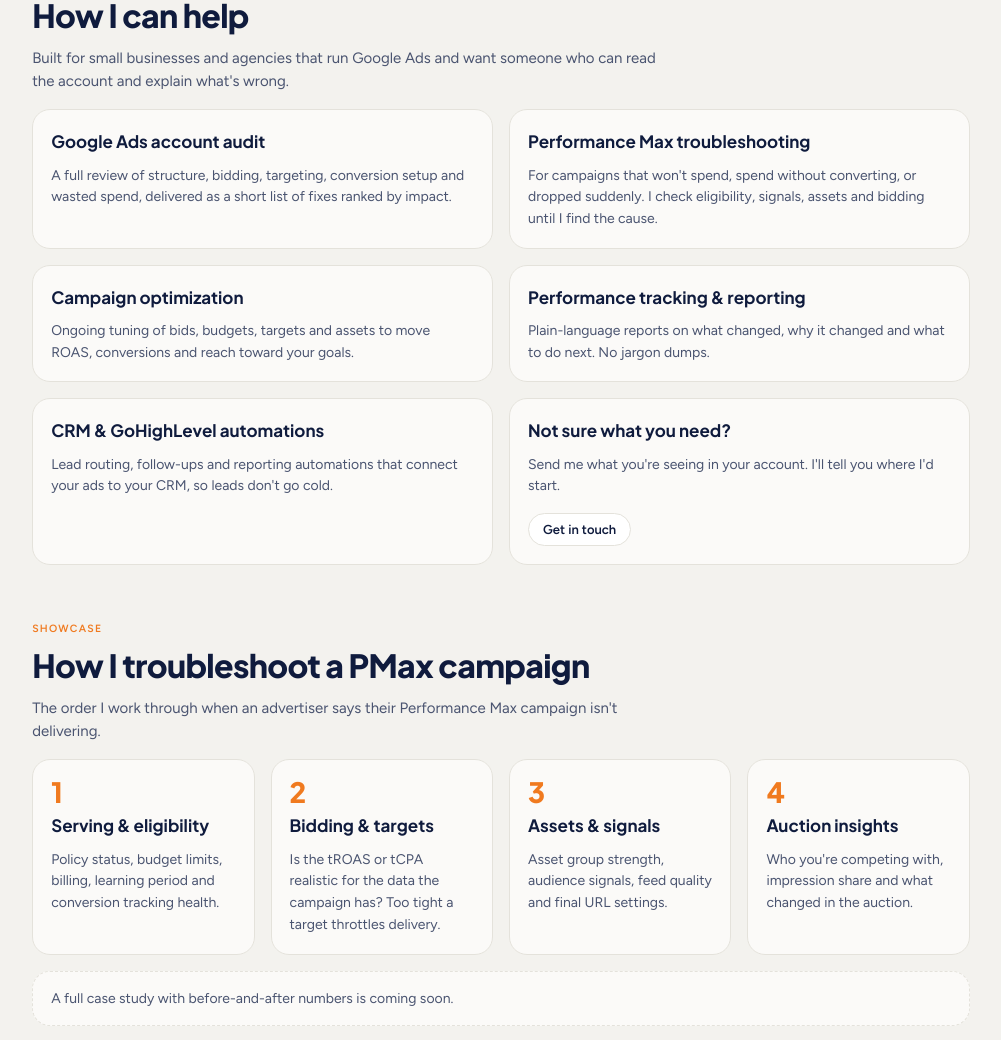
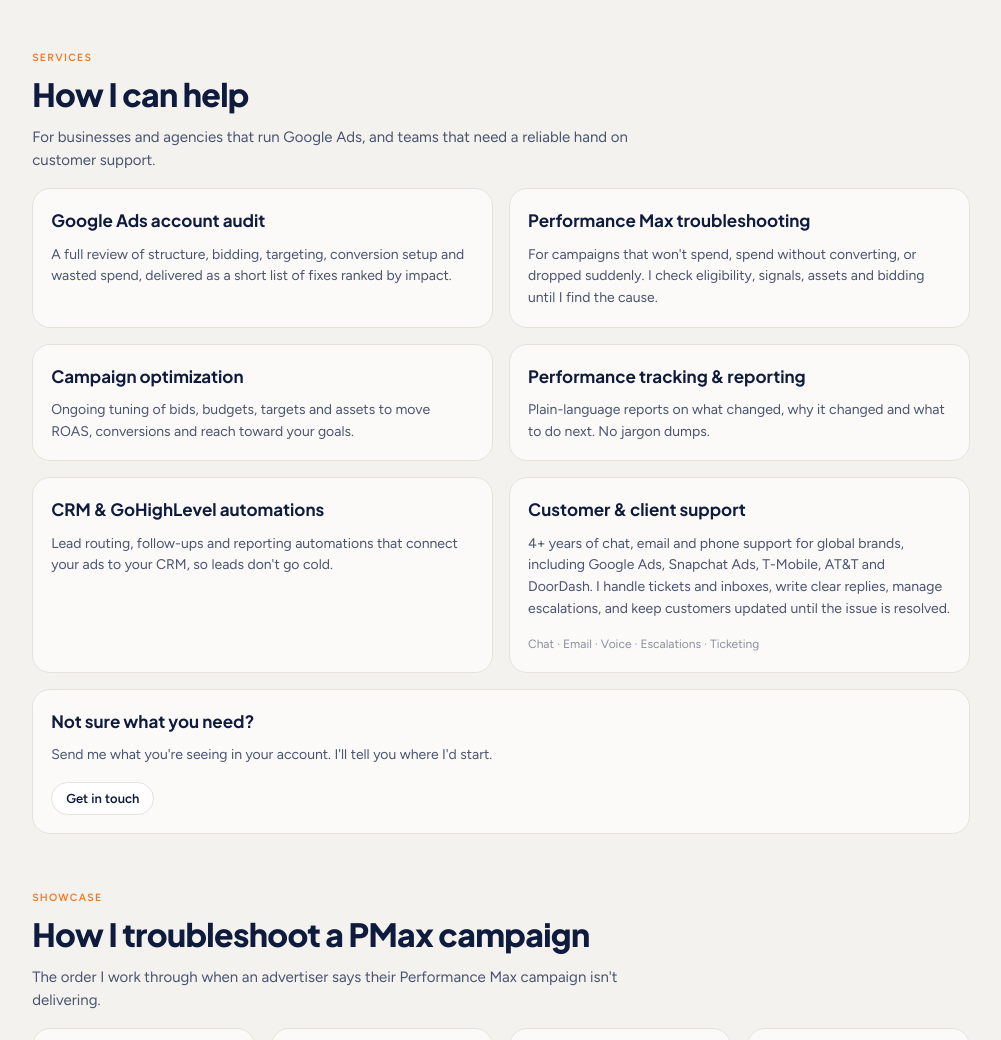
Before and after one commit to jbarcelaeffect/jcbarcela.github.io, a plain HTML site: page index.html in a window 1280 px wide. Shown: the part 1760-2800 px from the top of the page, without its empty margins (259-1260 px from the left). Drawn offline with Linux system fonts and the light colour scheme.

Commit message:
Add files via upload

```diff
--- a/index.html
+++ b/index.html
@@ -409,13 +409,14 @@ section.sec{scroll-margin-top:20px;display:flex;flex-direction:column;gap:16px;p
 
         <a class="card c-serv" href="#services">
           <div class="card-h"><span class="tile"><svg viewBox="0 0 24 24" fill="none" stroke="currentColor" stroke-width="2.2" stroke-linecap="round" stroke-linejoin="round"><path d="m12 3 9 5-9 5-9-5z"/><path d="m3 13 9 5 9-5"/></svg></span><h3>Services</h3></div>
-          <p class="sub">What I offer to businesses running Google Ads.</p>
+          <p class="sub">Google Ads work and customer support for growing businesses.</p>
           <ul class="svc">
             <li><span class="ic"><svg viewBox="0 0 24 24" fill="none" stroke="currentColor" stroke-width="2.4" stroke-linecap="round"><circle cx="11" cy="11" r="6"/><path d="m20 20-4-4"/></svg></span>Google Ads account audit<span class="n">01</span></li>
             <li><span class="ic"><svg viewBox="0 0 24 24" fill="none" stroke="currentColor" stroke-width="2.4" stroke-linecap="round" stroke-linejoin="round"><path d="M14.7 6.3a4 4 0 0 0-5.4 5.4L3 18l3 3 6.3-6.3a4 4 0 0 0 5.4-5.4l-2.5 2.5-2.4-.6-.6-2.4z"/></svg></span>Performance Max troubleshooting<span class="n">02</span></li>
             <li><span class="ic"><svg viewBox="0 0 24 24" fill="none" stroke="currentColor" stroke-width="2.4" stroke-linecap="round" stroke-linejoin="round"><path d="M3 17l6-6 4 4 8-8"/><path d="M15 7h6v6"/></svg></span>Campaign optimization<span class="n">03</span></li>
             <li><span class="ic"><svg viewBox="0 0 24 24" fill="none" stroke="currentColor" stroke-width="2.4" stroke-linecap="round"><path d="M4 20V10M10 20V4M16 20v-7M22 20H2"/></svg></span>Performance tracking &amp; reporting<span class="n">04</span></li>
             <li><span class="ic"><svg viewBox="0 0 24 24" fill="none" stroke="currentColor" stroke-width="2.4" stroke-linecap="round" stroke-linejoin="round"><path d="M13 2 4 14h7l-1 8 9-12h-7z"/></svg></span>CRM &amp; GoHighLevel automations<span class="n">05</span></li>
+            <li><span class="ic"><svg viewBox="0 0 24 24" fill="none" stroke="currentColor" stroke-width="2.4" stroke-linecap="round" stroke-linejoin="round"><path d="M4 13v-1a8 8 0 0 1 16 0v1"/><rect x="2.5" y="13" width="4" height="6" rx="1.5"/><rect x="17.5" y="13" width="4" height="6" rx="1.5"/><path d="M19.5 19a3 3 0 0 1-3 3H13"/></svg></span>Customer &amp; client support<span class="n">06</span></li>
           </ul>
         </a>
 
@@ -444,14 +445,15 @@ section.sec{scroll-margin-top:20px;display:flex;flex-direction:column;gap:16px;p
 
       <!-- Services -->
       <section class="sec" id="services">
-        <div class="sec-h"><div class="eyebrow">Services</div><h2>How I can help</h2><p>Built for small businesses and agencies that run Google Ads and want someone who can read the account and explain what's wrong.</p></div>
+        <div class="sec-h"><div class="eyebrow">Services</div><h2>How I can help</h2><p>For businesses and agencies that run Google Ads, and teams that need a reliable hand on customer support.</p></div>
         <div class="grid-2">
           <div class="card"><h3>Google Ads account audit</h3><p>A full review of structure, bidding, targeting, conversion setup and wasted spend, delivered as a short list of fixes ranked by impact.</p></div>
           <div class="card"><h3>Performance Max troubleshooting</h3><p>For campaigns that won't spend, spend without converting, or dropped suddenly. I check eligibility, signals, assets and bidding until I find the cause.</p></div>
           <div class="card"><h3>Campaign optimization</h3><p>Ongoing tuning of bids, budgets, targets and assets to move ROAS, conversions and reach toward your goals.</p></div>
           <div class="card"><h3>Performance tracking &amp; reporting</h3><p>Plain-language reports on what changed, why it changed and what to do next. No jargon dumps.</p></div>
           <div class="card"><h3>CRM &amp; GoHighLevel automations</h3><p>Lead routing, follow-ups and reporting automations that connect your ads to your CRM, so leads don't go cold.</p></div>
-          <div class="card"><h3>Not sure what you need?</h3><p>Send me what you're seeing in your account. I'll tell you where I'd start.</p><a class="btn" href="#contact" style="align-self:flex-start;margin-top:10px">Get in touch</a></div>
+          <div class="card"><h3>Customer &amp; client support</h3><p>4+ years of chat, email and phone support for global brands, including Google Ads, Snapchat Ads, T-Mobile, AT&amp;T and DoorDash. I handle tickets and inboxes, write clear replies, manage escalations, and keep customers updated until the issue is resolved.</p><div class="stackline">Chat · Email · Voice · Escalations · Ticketing</div></div>
+          <div class="card" style="grid-column:1/-1"><h3>Not sure what you need?</h3><p>Send me what you're seeing in your account. I'll tell you where I'd start.</p><a class="btn" href="#contact" style="align-self:flex-start;margin-top:10px">Get in touch</a></div>
         </div>
       </section>
 
```
